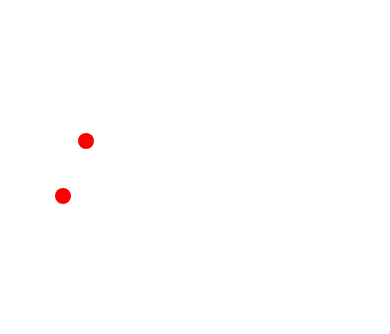
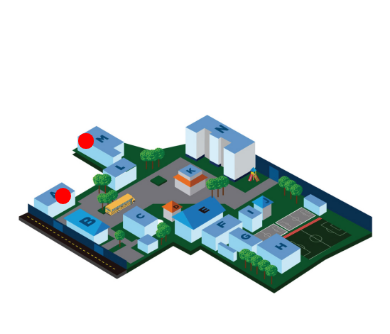
Before and after one commit to jpablux/mao, a plain HTML site: page index.html in a window 390 px wide. Drawn offline with nearby package versions, Linux system fonts and the light colour scheme.

Commit message:
Fixed mobile version

```diff
--- a/index.html
+++ b/index.html
@@ -152,7 +152,7 @@
     position: relative;
     width:800px;
     height: 400px;
-    background-image: url("Mapa_Roosevelt.jpg");
+    background-image: url("img/Mapa_Roosevelt.jpg");
     background-size: contain;
     background-repeat: no-repeat;
     }
@@ -242,7 +242,7 @@
 position: relative;
 width:100%;
 height: 400px;
-background-image: url("Mapa_Roosevelt.jpg");
+background-image: url("img/Mapa_Roosevelt.jpg");
 background-size: contain;
 background-repeat: no-repeat;
 }
@@ -333,7 +333,7 @@ border-color: #030303 #030303 #030303 #030303;
 position: relative;
 width:100%;
 height: 250px;
-background-image: url("Mapa_Roosevelt.jpg");
+background-image: url("img/Mapa_Roosevelt.jpg");
 background-size: contain;
 background-repeat: no-repeat;
 }
@@ -431,7 +431,7 @@ border-color: #030303 #030303 #030303 #030303;
 position: relative;
 width:100%;
 height: 200px;
-background-image: url("Mapa_Roosevelt.jpg");
+background-image: url("img/Mapa_Roosevelt.jpg");
 background-size: contain;
 background-repeat: no-repeat;
 }
@@ -521,7 +521,7 @@ border-color: #030303 #030303 #030303 #030303;
 position: relative;
 width:100%;
 height: 200px;
-background-image: url("Mapa_Roosevelt.jpg");
+background-image: url("img/Mapa_Roosevelt.jpg");
 background-size: contain;
 background-repeat: no-repeat;
 }
```
